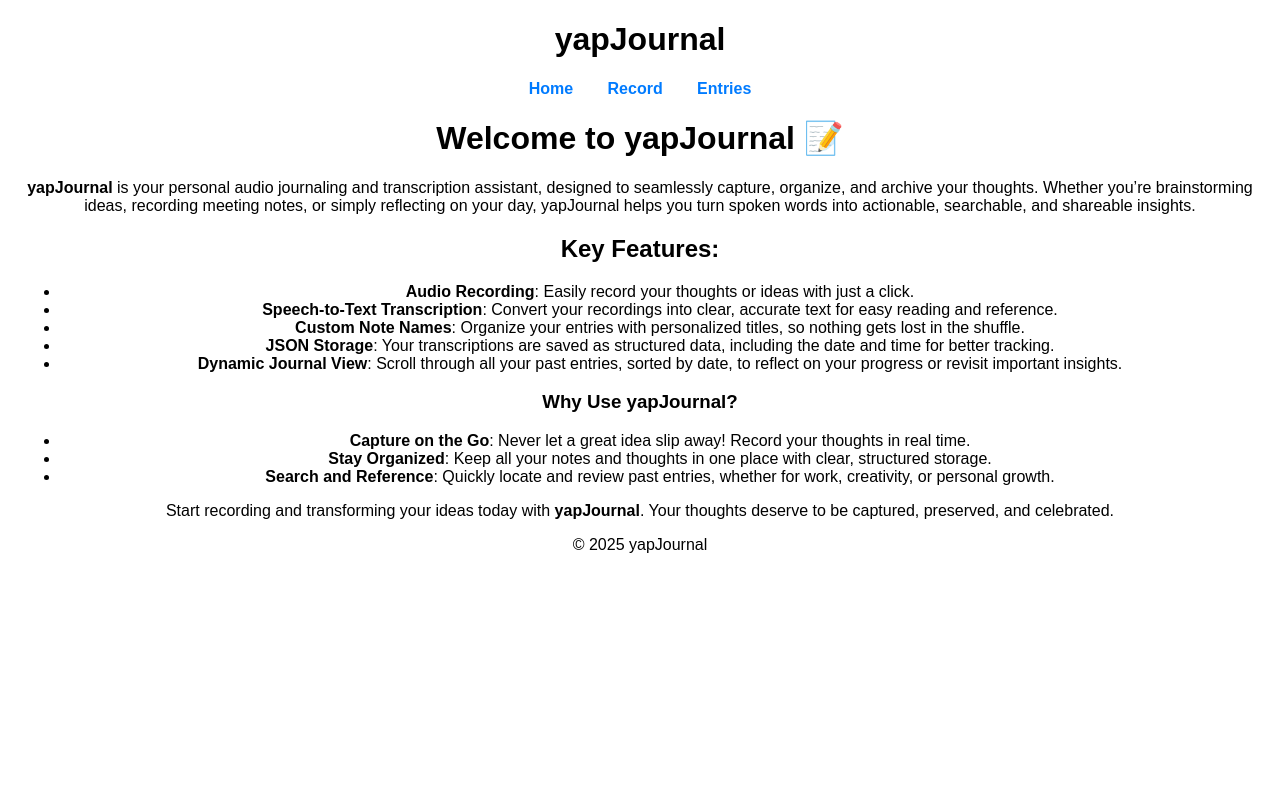
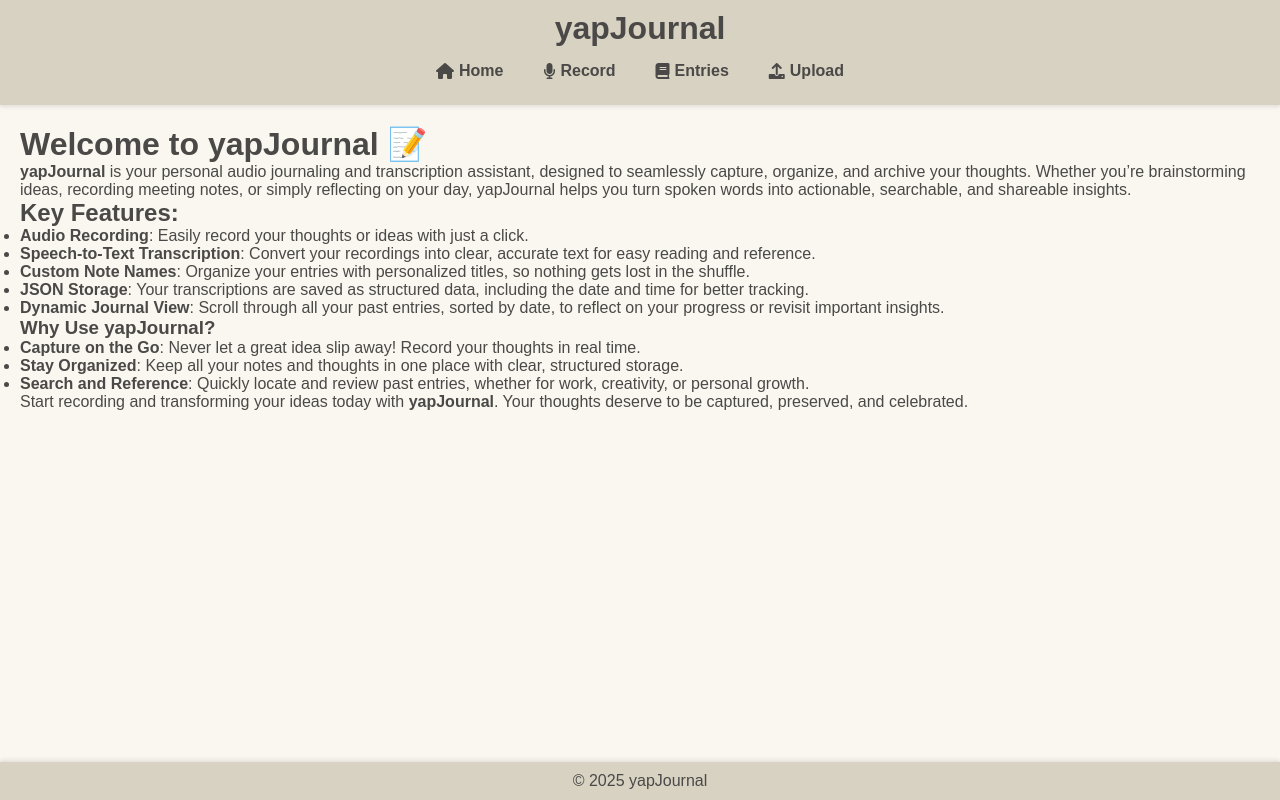
Before and after one commit to blackgauss/yapJournal, a Flask app: page / in a window 1280 px wide. Run offline with Flask 3, Linux system fonts and the light colour scheme.

Commit message:
updated styling

```diff
--- a/templates/layout.html
+++ b/templates/layout.html
@@ -3,21 +3,88 @@
 <head>
     <meta charset="UTF-8">
     <meta name="viewport" content="width=device-width, initial-scale=1.0">
-    <title>{% block title %}Simple Flask App{% endblock %}</title>
+    <title>{% block title %}yapJournal{% endblock %}</title>
+    <link rel="stylesheet" href="https://cdnjs.cloudflare.com/ajax/libs/font-awesome/6.0.0-beta3/css/all.min.css">
     <style>
+        /* General Reset */
+        * {
+            margin: 0;
+            padding: 0;
+            box-sizing: border-box;
+        }
+
+        /* Branding Colors */
+        :root {
+            --background-color: #FAF7F0;
+            --header-footer-color: #D8D2C2;
+            --accent-color: #B17457;
+            --text-color: #4A4947;
+        }
+
         body {
             font-family: Arial, sans-serif;
-            margin: 20px;
+            margin: 0;
+            padding: 0;
+            display: flex;
+            flex-direction: column;
+            min-height: 100vh;
+            background-color: var(--background-color);
+            color: var(--text-color);
+        }
+
+        header {
+            background-color: var(--header-footer-color);
+            color: var(--text-color);
+            padding: 10px;
             text-align: center;
+            box-shadow: 0 2px 4px rgba(0, 0, 0, 0.1);
         }
+
+        nav {
+            display: flex;
+            justify-content: center;
+            gap: 20px;
+            padding: 10px 0;
+        }
+
         nav a {
-            margin: 0 15px;
+            color: var(--text-color);
             text-decoration: none;
-            color: #007BFF;
             font-weight: bold;
+            padding: 5px 10px;
+            border-radius: 5px;
+            transition: background-color 0.3s ease, color 0.3s ease;
         }
+
         nav a:hover {
-            text-decoration: underline;
+            background-color: var(--accent-color);
+            color: var(--background-color);
+        }
+
+        .icon-button {
+            display: inline-flex;
+            align-items: center;
+            gap: 5px;
+        }
+
+        main {
+            flex: 1;
+            padding: 20px;
+        }
+
+        footer {
+            background-color: var(--header-footer-color);
+            text-align: center;
+            padding: 10px;
+            box-shadow: 0 -2px 4px rgba(0, 0, 0, 0.1);
+            color: var(--text-color);
+        }
+
+        @media (max-width: 768px) {
+            nav {
+                flex-direction: column;
+                gap: 10px;
+            }
         }
     </style>
 </head>
@@ -25,9 +92,10 @@
     <header>
         <h1>yapJournal</h1>
         <nav>
-            <a href="/">Home</a>
-            <a href="/record">Record</a>
-            <a href="/entries">Entries</a>
+            <a href="/" class="icon-button"><i class="fas fa-home"></i> Home</a>
+            <a href="/record" class="icon-button"><i class="fas fa-microphone"></i> Record</a>
+            <a href="/entries" class="icon-button"><i class="fas fa-book"></i> Entries</a>
+            <a href="/upload_audio" class="icon-button"><i class="fas fa-upload"></i> Upload</a>
         </nav>
     </header>
     <main>
```
Also changed, not shown: journal_entries.db, 1 other file.
